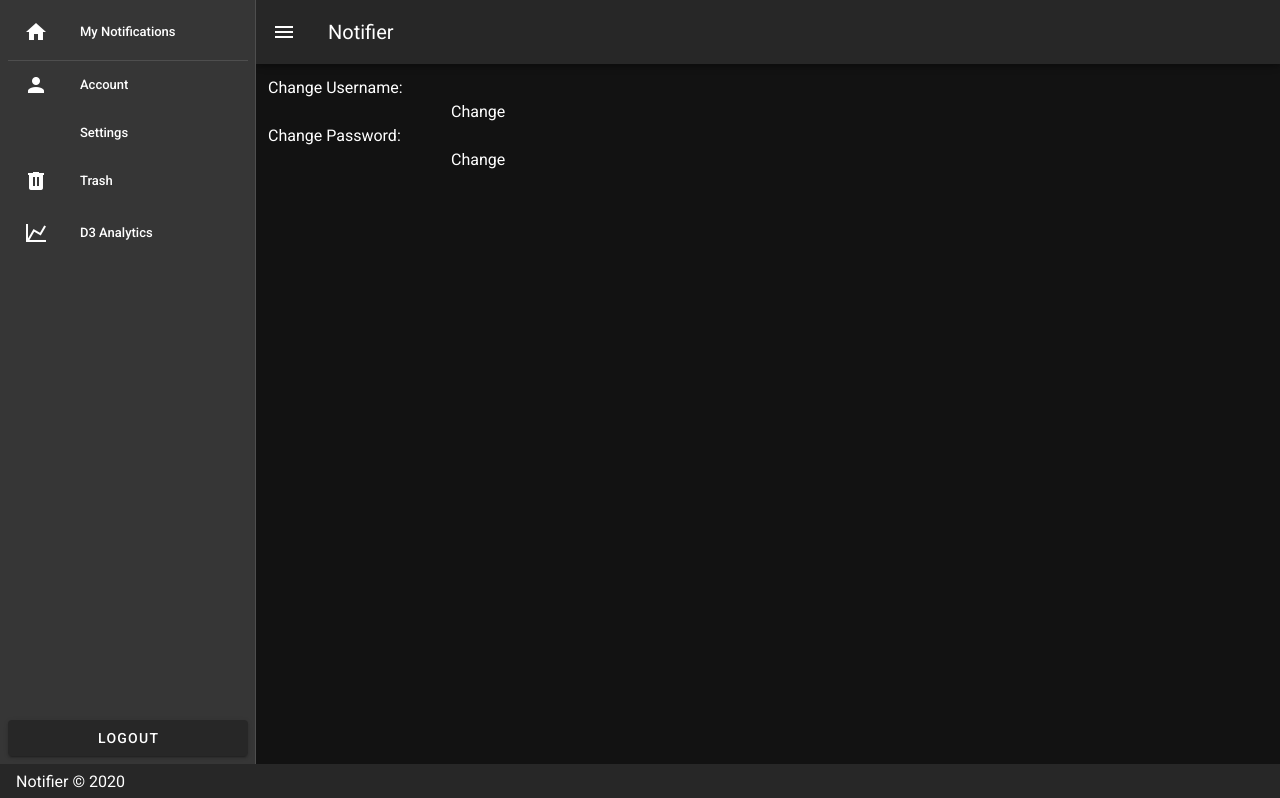
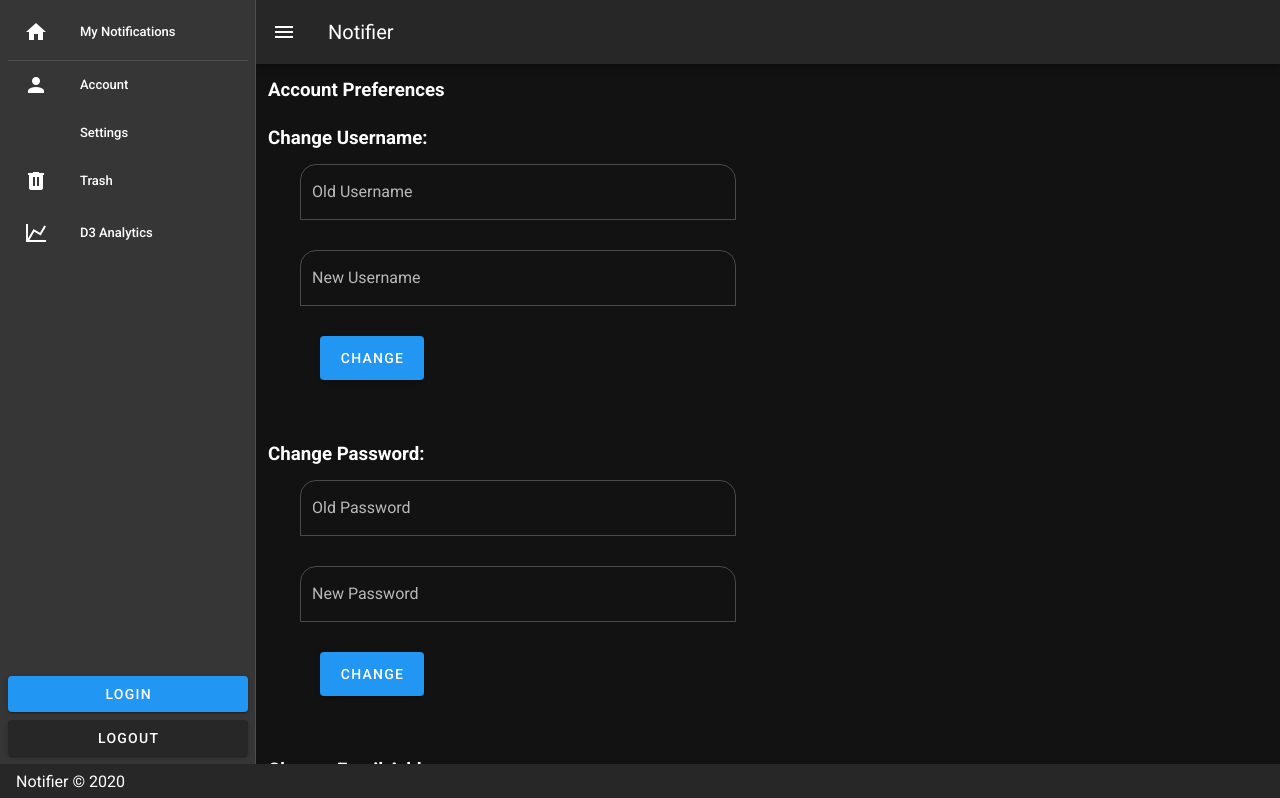
Before and after one commit to DanBullockCS/CSCI3230U-Project, a Vue app in the folder frontend/: page /Account in a window 1280 px wide. Shown: the top 798 px of the page. Built offline with nearby package versions, Linux system fonts and the light colour scheme.

Commit message:
added some more content in some of the views in the frontend using vuetify.js

```diff
--- a/frontend/src/App.vue
+++ b/frontend/src/App.vue
@@ -6,6 +6,7 @@
           <Drawer />
           <template v-slot:append>
             <div class="pa-2">
+              <v-btn class="mb-2 primary" href="Login" block>Login</v-btn>
               <v-btn block>Logout</v-btn>
             </div>
           </template>
--- a/frontend/src/views/Account.vue
+++ b/frontend/src/views/Account.vue
@@ -1,11 +1,44 @@
 <template>
   <div class="account">
-    <div>Change Username:</div>
-    <input type="text" name id />
-    <button>Change</button>
-    <div>Change Password:</div>
-    <input type="password" />
-    <button>Change</button>
+    <h3>Account Preferences</h3>
+    <h3 class="mt-5">Change Username:</h3>
+    <v-col cols="2" sm="6">
+      <div class="mx-5">
+        <v-text-field v-model="username" label="Old Username" outlined shaped></v-text-field>
+        <v-text-field v-model="username2" label="New Username" outlined shaped></v-text-field>
+        <v-btn class="mx-5" large color="primary" href="/Account">Change</v-btn>
+      </div>
+    </v-col>
+    <h3 class="mt-12">Change Password:</h3>
+    <v-col cols="2" sm="6">
+      <div class="mx-5">
+        <v-text-field
+          v-model="password"
+          label="Old Password"
+          type="password"
+          outlined
+          shaped
+          clearable
+        ></v-text-field>
+        <v-text-field
+          v-model="password2"
+          label="New Password"
+          type="password"
+          outlined
+          shaped
+          clearable
+        ></v-text-field>
+        <v-btn class="mx-5" large color="primary" href="/Account">Change</v-btn>
+      </div>
+    </v-col>
+    <h3 class="mt-12">Change Email Address</h3>
+    <v-col cols="2" sm="6">
+      <div class="mx-5">
+        <v-text-field v-model="email" label="Old Email" type="email" outlined shaped clearable></v-text-field>
+        <v-text-field v-model="email2" label="New Email" type="email" outlined shaped clearable></v-text-field>
+        <v-btn class="mx-5" large color="primary" href="/Account">Change</v-btn>
+      </div>
+    </v-col>
   </div>
 </template>
 
--- a/frontend/src/views/Analytics.vue
+++ b/frontend/src/views/Analytics.vue
@@ -1,5 +1,7 @@
 <template>
-  <div class="analytics">Analytics</div>
+  <div class="analytics">
+    <h3>Analytics</h3>
+  </div>
 </template>
 
 <script>
--- a/frontend/src/views/Home.vue
+++ b/frontend/src/views/Home.vue
@@ -1,5 +1,7 @@
 <template>
-  <div class="home">Home</div>
+  <div class="home">
+    <h3>Home</h3>
+  </div>
 </template>
 
 <script>
--- a/frontend/src/views/Login.vue
+++ b/frontend/src/views/Login.vue
@@ -1,9 +1,22 @@
 <template>
   <div class="login">
-    <label for="username">Password:</label>
-    <input id="username" type="text" v-model="username" placeholder="Username" />
-    <label for="password">Password:</label>
-    <input id="password" type="password" v-model="password" placeholder="Password" />
+    <h3>Sign In</h3>
+    <div class="my-5">
+      <v-col cols="2" sm="6">
+        <v-text-field v-model="username" label="Username" outlined shaped></v-text-field>
+        <v-text-field v-model="password" label="Password" type="password" outlined shaped></v-text-field>
+      </v-col>
+
+      <div class="mx-5">
+        <v-btn large color="primary" href="/">Go Back</v-btn>
+        <v-btn class="ml-12" large color="primary" href="/">Login</v-btn>
+      </div>
+    </div>
+
+    <h2 class="mt-12">Havent made an Account yet?</h2>
+    <div class="mx-5 my-2">
+      <v-btn large color="purple" href="/SignUp">Sign Up</v-btn>
+    </div>
   </div>
 </template>
 
--- a/frontend/src/views/Settings.vue
+++ b/frontend/src/views/Settings.vue
@@ -1,5 +1,8 @@
 <template>
-  <div class="settings">Settings</div>
+  <div class="settings">
+    <h3>System Preferences</h3>
+    <h3 class="my-5">Select Theme</h3>
+  </div>
 </template>
 
 <script>
--- a/frontend/src/views/SignUp.vue
+++ b/frontend/src/views/SignUp.vue
@@ -1,11 +1,21 @@
 <template>
   <div class="signup">
-    <label for="username">Password:</label>
-    <input id="username" type="text" v-model="username" placeholder="Username" />
-    <label for="password">Password:</label>
-    <input id="password" type="password" v-model="password" placeholder="Password" />
-    <label for="email">Email</label>
-    <input id="email" type="email" v-model="email" placeholder="Email" />
+    <h3>Register Below</h3>
+    <v-form class="mt-5" ref="form" v-model="valid" lazy-validation>
+      <v-text-field v-model="username" label="Username" type="text" outlined shaped clearable></v-text-field>
+      <v-text-field v-model="email" label="Email" type="email" outlined shaped clearable></v-text-field>
+      <v-text-field v-model="password" label="Password" type="password" outlined shaped clearable></v-text-field>
+      <v-text-field
+        v-model="password2"
+        label="Retype Password"
+        type="password"
+        outlined
+        shaped
+        clearable
+      ></v-text-field>
+
+      <v-btn color="success" href="/">Submit</v-btn>
+    </v-form>
   </div>
 </template>
 
@@ -18,6 +28,7 @@ export default {
       password: "",
       email: ""
     };
-  }
+  },
+  methods: {}
 };
 </script>
--- a/frontend/src/views/Trash.vue
+++ b/frontend/src/views/Trash.vue
@@ -1,5 +1,7 @@
 <template>
-  <div class="trash">Trash</div>
+  <div class="trash">
+    <h3>Trash</h3>
+  </div>
 </template>
 
 <script>
```
